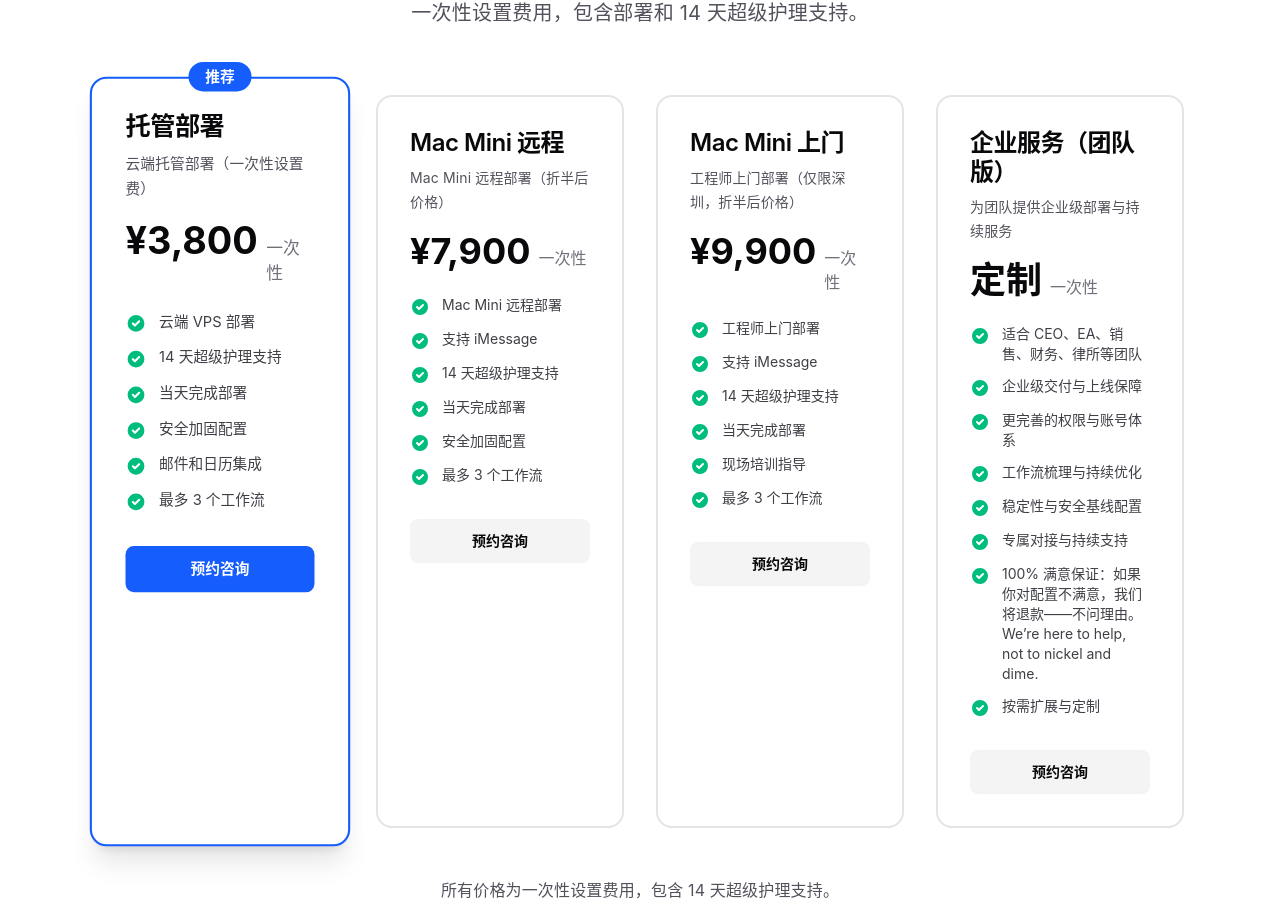
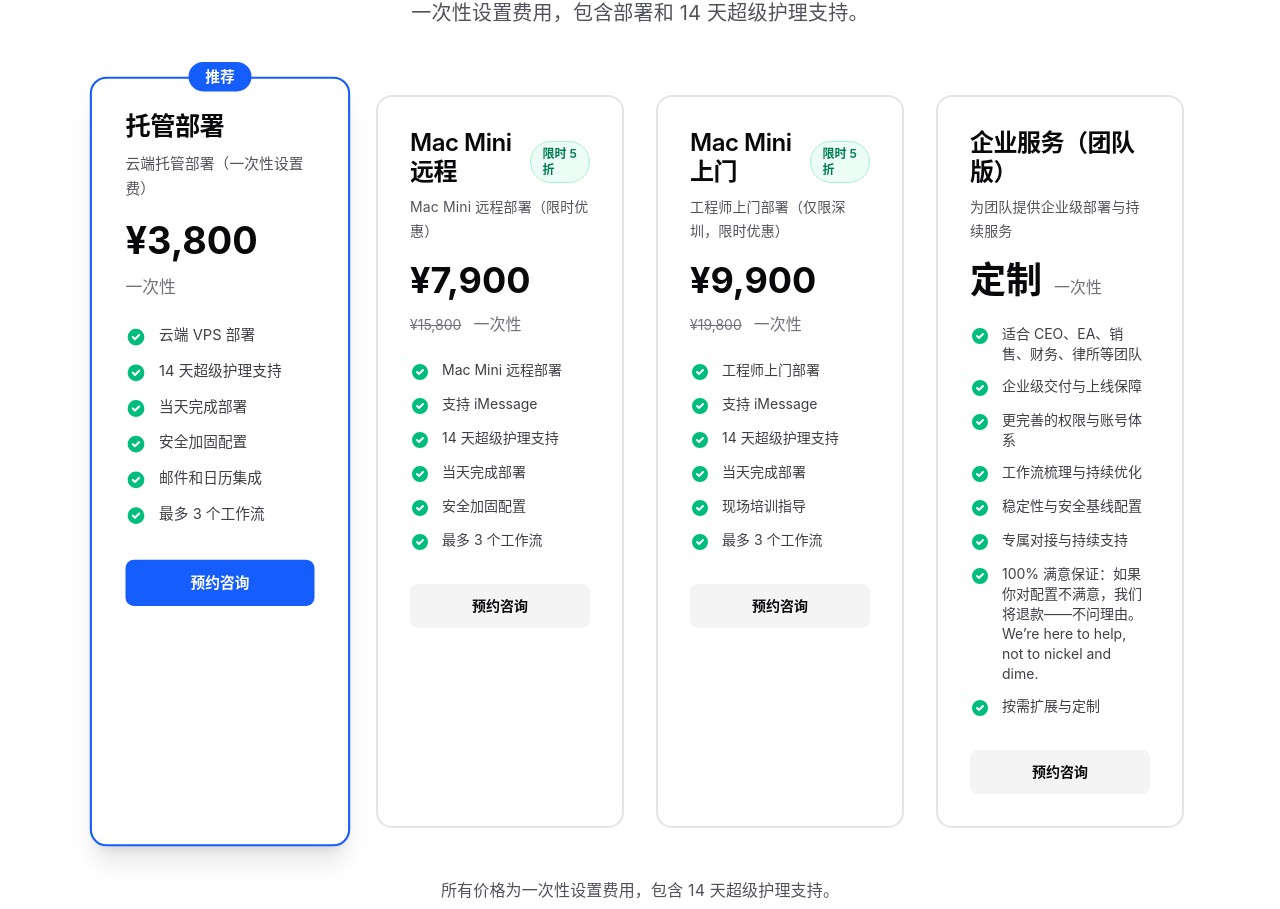
Before and after one commit to boshenzh/weclaw-site, a Next.js app: page / in a window 1280 px wide. Shown: the part 2557-3466 px from the top of the page. Built offline with nearby package versions, Linux system fonts and the light colour scheme.

Commit message:
copy: make mac mini half-price a limited-time offer

```diff
--- a/src/app/page.tsx
+++ b/src/app/page.tsx
@@ -20,7 +20,9 @@
   {
     name: "Mac Mini 远程",
     price: "¥7,900",
-    description: "Mac Mini 远程部署（折半后价格）",
+    originalPrice: "¥15,800",
+    badge: "限时 5 折",
+    description: "Mac Mini 远程部署（限时优惠）",
     features: [
       "Mac Mini 远程部署",
       "支持 iMessage",
@@ -34,7 +36,9 @@
   {
     name: "Mac Mini 上门",
     price: "¥9,900",
-    description: "工程师上门部署（仅限深圳，折半后价格）",
+    originalPrice: "¥19,800",
+    badge: "限时 5 折",
+    description: "工程师上门部署（仅限深圳，限时优惠）",
     features: [
       "工程师上门部署",
       "支持 iMessage",
@@ -497,16 +501,30 @@
                     </div>
                   )}
                   <div className="mb-6">
-                    <h3 className="text-2xl font-bold text-zinc-950 mb-2">
-                      {plan.name}
-                    </h3>
+                    <div className="flex items-center justify-between gap-3">
+                      <h3 className="text-2xl font-bold text-zinc-950 mb-2">
+                        {plan.name}
+                      </h3>
+                      {plan.badge && (
+                        <span className="inline-flex items-center rounded-full bg-emerald-50 px-3 py-1 text-xs font-semibold text-emerald-700 border border-emerald-200">
+                          {plan.badge}
+                        </span>
+                      )}
+                    </div>
+
                     <p className="text-sm text-zinc-600 mb-4">
                       {plan.description}
                     </p>
-                    <div className="flex items-baseline gap-2">
+
+                    <div className="flex items-baseline gap-3 flex-wrap">
                       <span className="text-4xl font-bold text-zinc-950">
                         {plan.price}
                       </span>
+                      {plan.originalPrice && (
+                        <span className="text-sm text-zinc-500 line-through">
+                          {plan.originalPrice}
+                        </span>
+                      )}
                       {plan.price !== "联系咨询" && (
                         <span className="text-zinc-500">一次性</span>
                       )}
```
